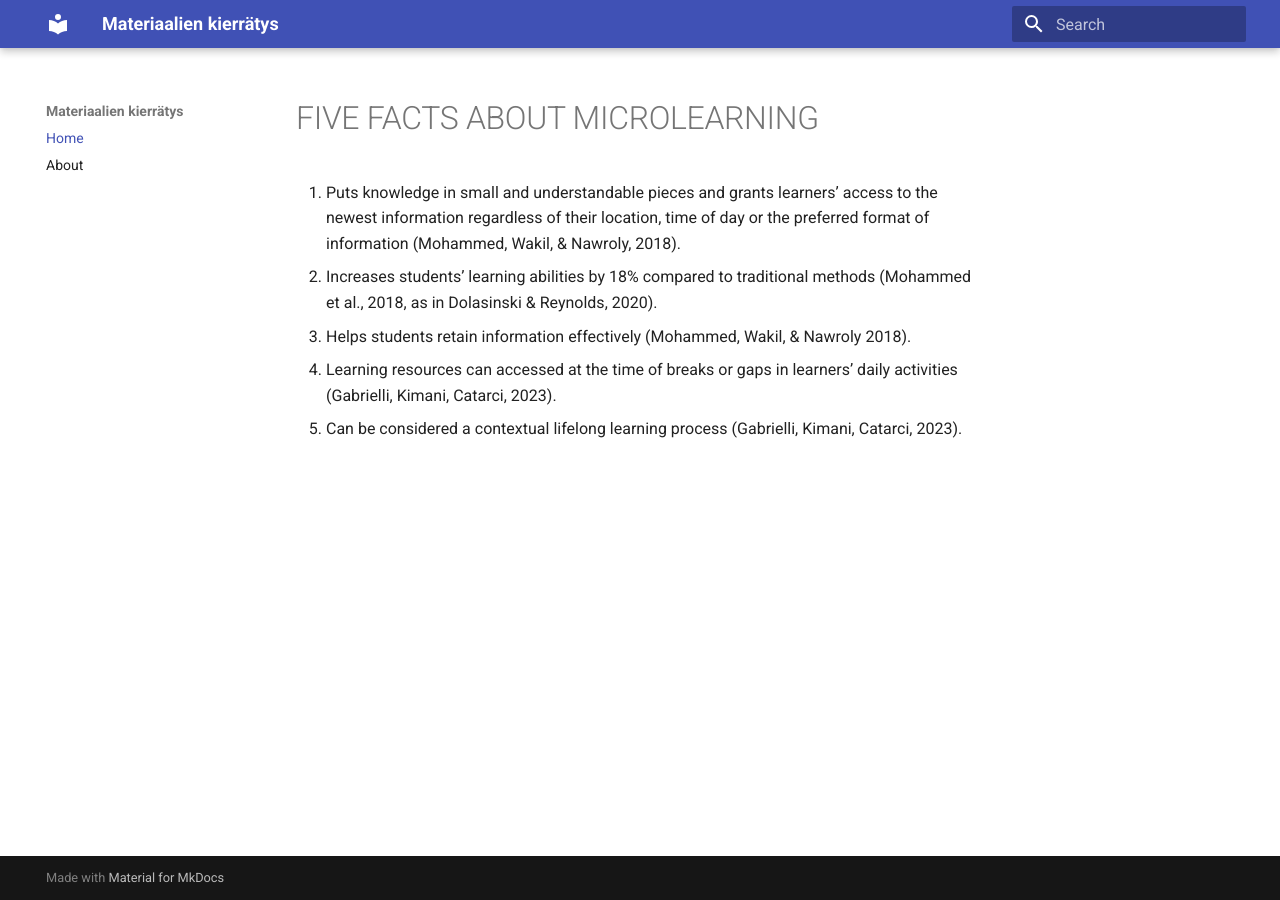
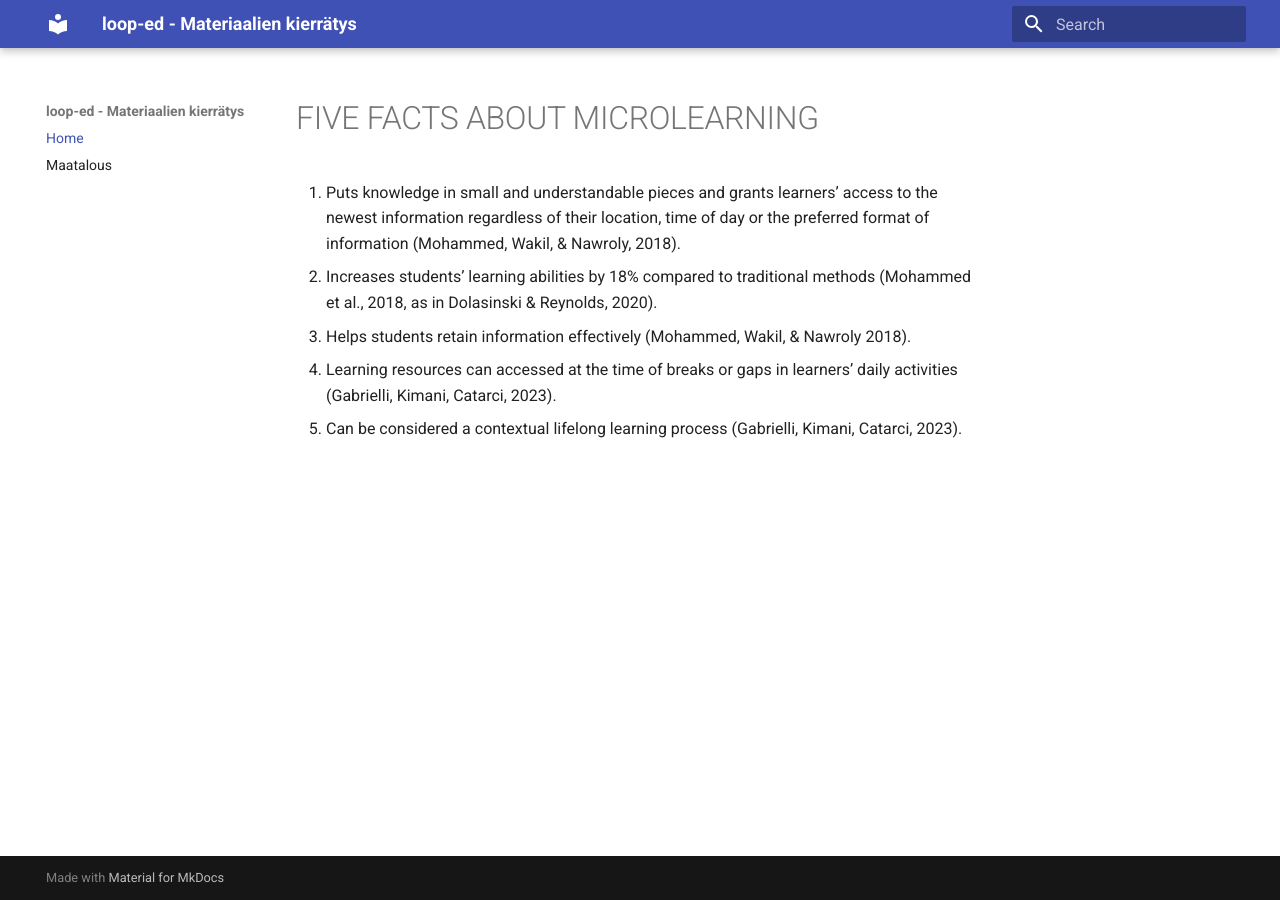
Before and after one commit to vt13op/loop-ed, an MkDocs documentation site: the page built from docs/index.md, in a window 1280 px wide. Built offline with MkDocs 1.6.1 and Material for MkDocs 9.7.7, drawn with Linux system fonts in a browser that asks for light colours.

Commit message:
Update mkdocs.yml

```diff
--- a/mkdocs.yml
+++ b/mkdocs.yml
@@ -1,6 +1,6 @@
-site_name: Materiaalien kierrätys
+site_name: loop-ed - Materiaalien kierrätys
 theme:
   name: material
 nav:
   - Home: index.md
-  - About: about.md
+  - Maatalous: maatalous.md
```
